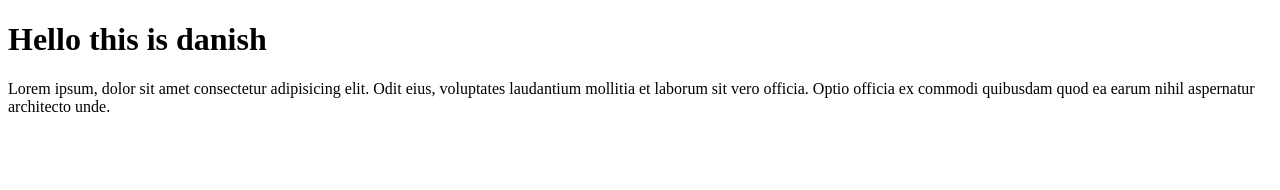
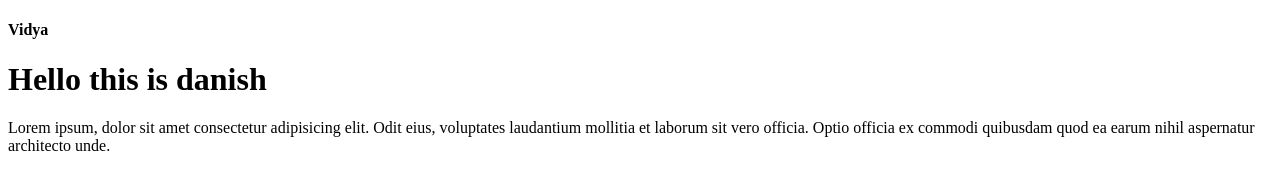
Before and after one commit to Danish1246/devops_lab, a plain HTML site: page index.html in a window 1280 px wide. Drawn offline with Linux system fonts and the light colour scheme.

Commit message:
devA commit

```diff
--- a/index.html
+++ b/index.html
@@ -6,6 +6,7 @@
     <title>Document</title>
 </head>
 <body>
+    <h4>Vidya</h4>
     <h1>Hello this is danish</h1>
     <p>Lorem ipsum, dolor sit amet consectetur adipisicing elit. Odit eius, voluptates laudantium mollitia et laborum sit vero officia. Optio officia ex commodi quibusdam quod ea earum nihil aspernatur architecto unde.</p>
 </body>
```
